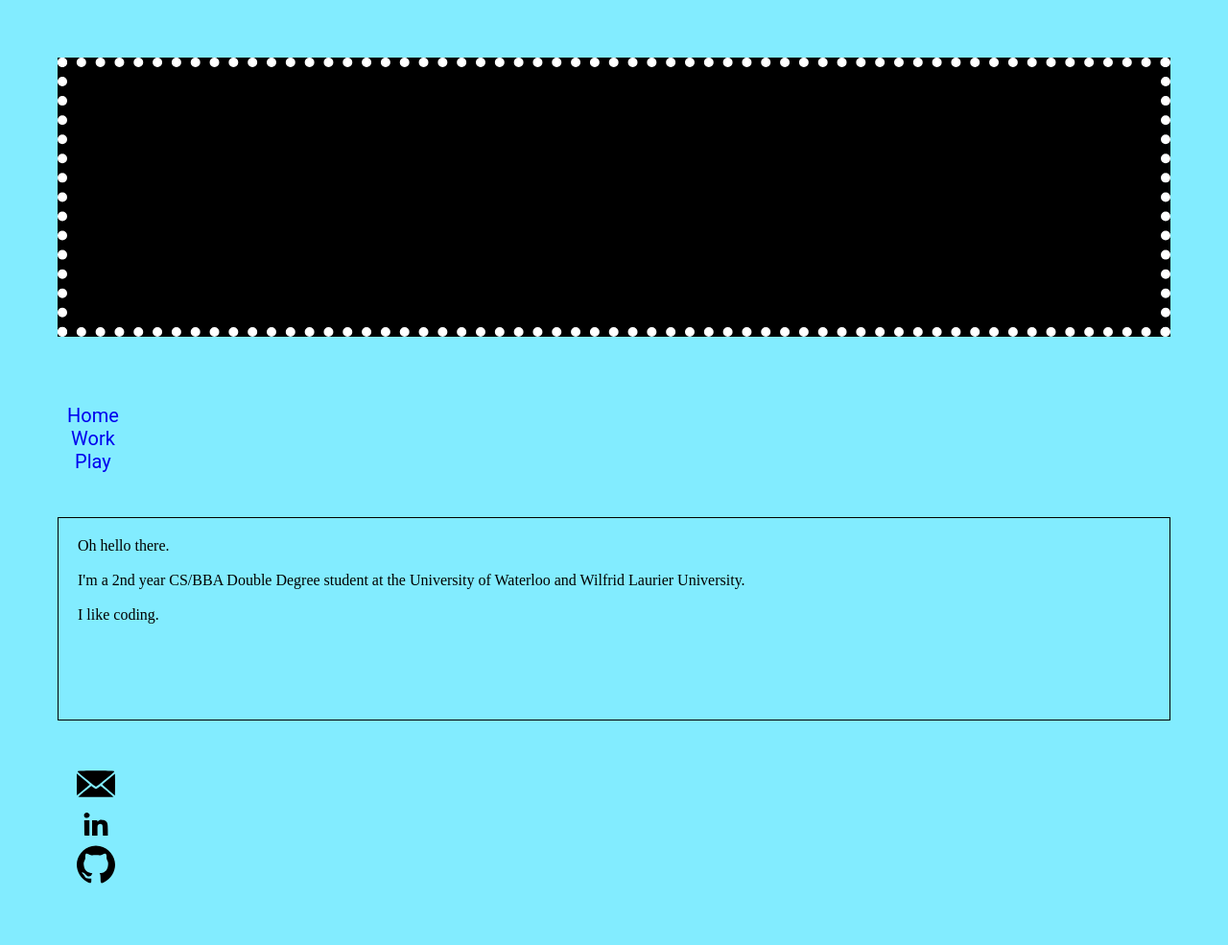
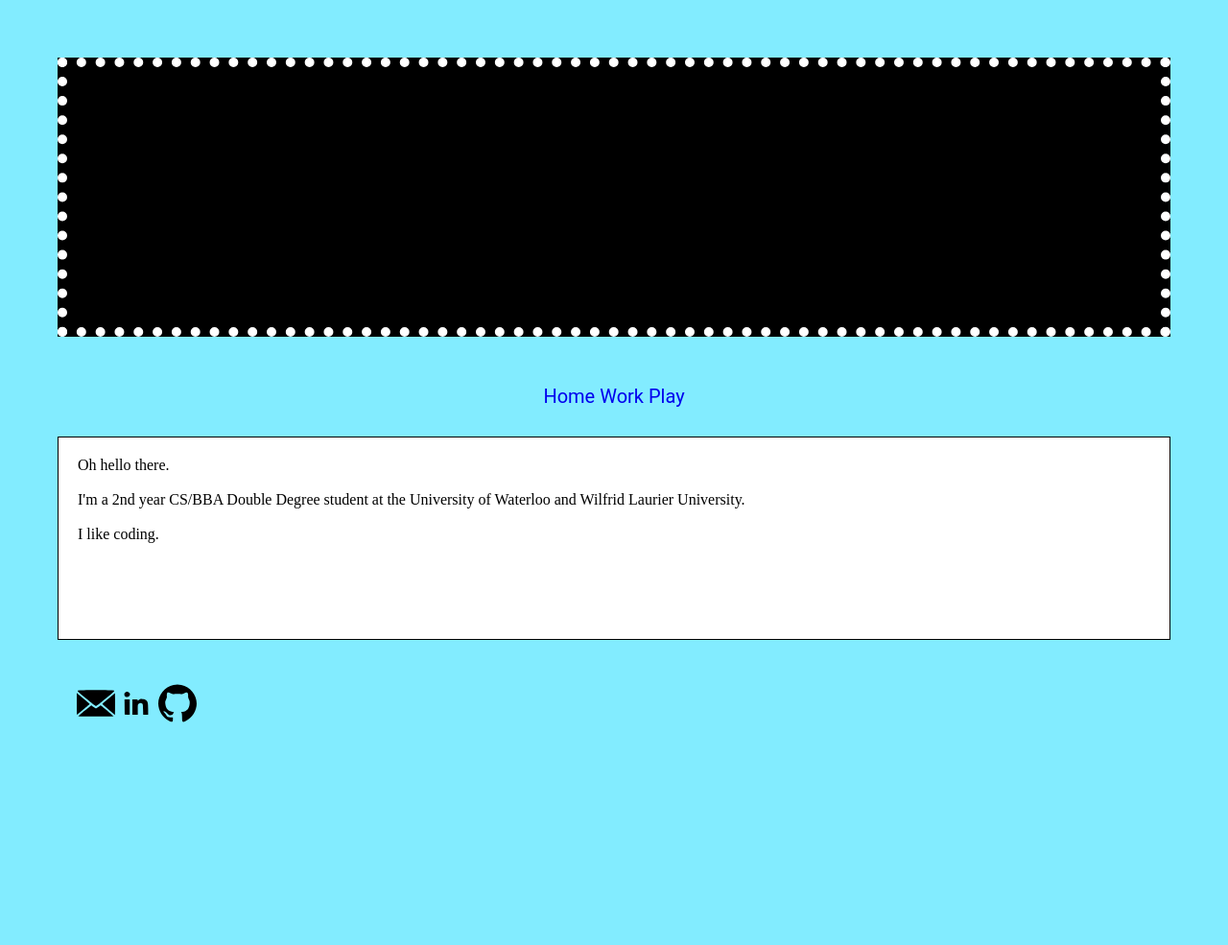
Before and after one commit to Anupya/anupya.github.io, a Jekyll site: the page built from index.html, in a window 1280 px wide. Shown: the whole page at 96% size. Built offline with Jekyll 4.4.1, drawn with Linux system fonts in a browser that asks for light colours; after the commit the page ends 900 px from its top, so only the background shows below that.

Commit message:
display inline now

```diff
--- a/css/main.css
+++ b/css/main.css
@@ -42,7 +42,8 @@ p {
     font-color: black;
     padding-left, padding-right: 10px;
     padding-top: 10px;
-    padding-bottom: 30px;
+    padding-bottom: 10px;
+    background-color: white;
     }
 body {
     margin: 60px;
@@ -60,7 +61,10 @@ nav ul {
     padding: 10px;
     list-style: none;
     text-align: center;
-    display: inline-block; /* makes the items appear horizontally */
+}
+
+li {
+    display: inline-block;
 }
 /* CONTACT ME */
 footer ul {
```
